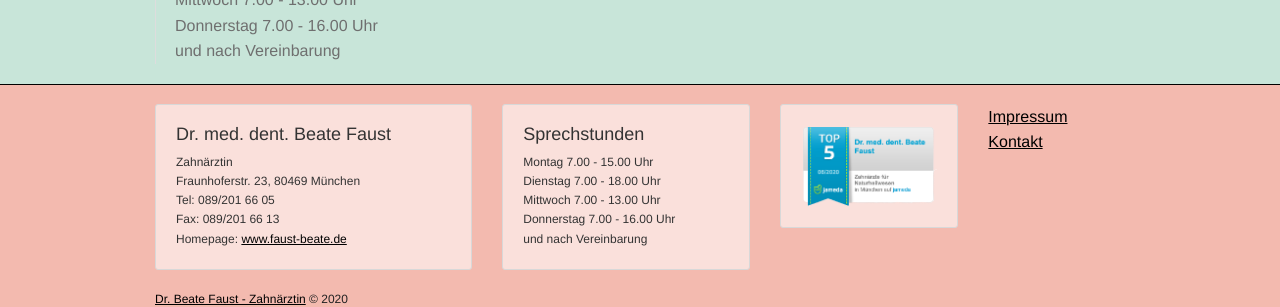
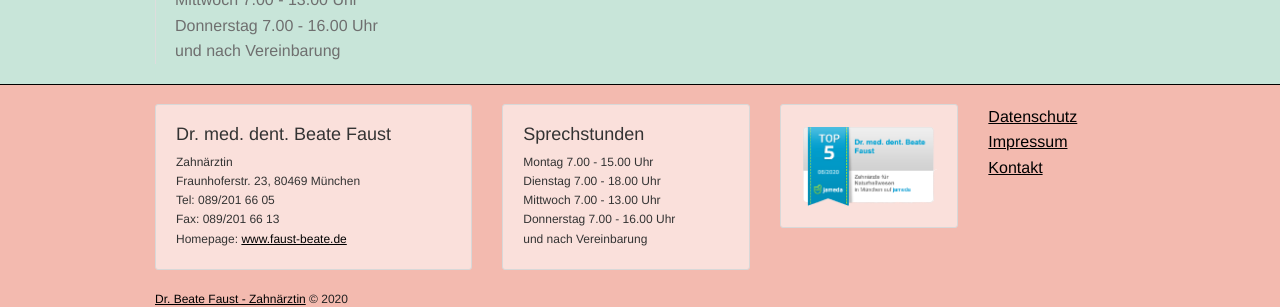
Before and after one commit to faust-beate/faust-beate.github.io, a Jekyll site: the page built from index.md, in a window 1280 px wide and 900 px high, scrolled down 739 px. Shown: the part 552-859 px from the top of the window. Built offline with Jekyll 4.4.1, drawn with Linux system fonts in a browser that asks for light colours; our own code applies the rules of GitHub Pages for plain Markdown files.

Commit message:
Add link to privacy page

```diff
--- a/_includes/footer.html
+++ b/_includes/footer.html
@@ -43,6 +43,9 @@
     <div class='large-2 columns'>
       <ul class='inline-list right'>
         <li>
+          <a href='/imprint'>Datenschutz</a>
+        </li>
+        <li>
           <a href='/imprint'>Impressum</a>
         </li>
         <li>
```
